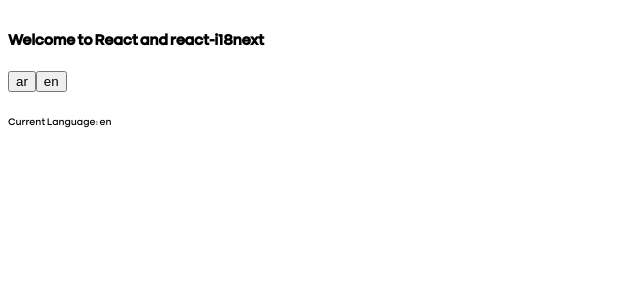
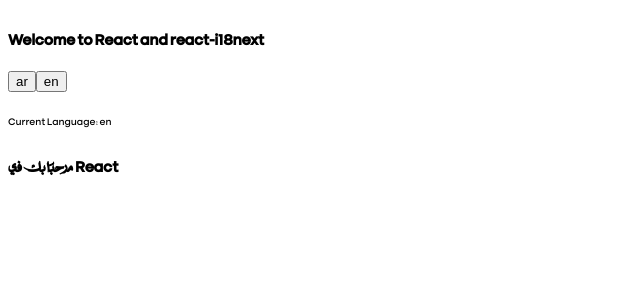
Before and after one commit to Hamza-Noah/Personal-Brand, a React (Vite) app: page / in a window 1280 px wide. Shown: the top 300 px of the page, without its empty margins (0-640 px from the left). Built offline with nearby package versions, Linux system fonts and the light colour scheme.

Commit message:
enabled key separator for translation

```diff
--- a/public/locales/ar/translation.json
+++ b/public/locales/ar/translation.json
@@ -1,3 +1,4 @@
 {
-  "Welcome to React": "كيفك فيا مع ريأكت"
+  "Welcome to React": "كيفك فيا مع ريأكت",
+  "test": "كيفك"
 }
--- a/public/locales/en/translation.json
+++ b/public/locales/en/translation.json
@@ -1,3 +1,6 @@
 {
-  "Welcome to React": "Welcome to React and react-i18next"
+  "Welcome to React": "Welcome to React and react-i18next",
+  "home": {
+    "welcome": "مرحبًا بك في React"
+  }
 }
--- a/src/App.tsx
+++ b/src/App.tsx
@@ -1,6 +1,7 @@
 import { useEffect } from "react";
 import { useTranslationContext } from "./contexts/TranslationContext";
 import i18n from "./i18n";
+import Test from "./components/Test";
 
 function App() {
   const { t, changeLanguage, currentLang } = useTranslationContext();
@@ -15,6 +16,7 @@
       <button onClick={() => changeLanguage("ar")}>ar</button>
       <button onClick={() => changeLanguage("en")}>en</button>
       <p>Current Language: {currentLang}</p>
+      <Test></Test>
     </>
   );
 }
--- a/src/contexts/TranslationContext.tsx
+++ b/src/contexts/TranslationContext.tsx
@@ -12,6 +12,7 @@
   .use(HttpApi)
   .init({
     fallbackLng: "en",
+    keySeparator: ".",
     detection: {
       order: ["cookie", "localStorage", "navigator"],
       caches: ["localStorage", "cookie"],
```
